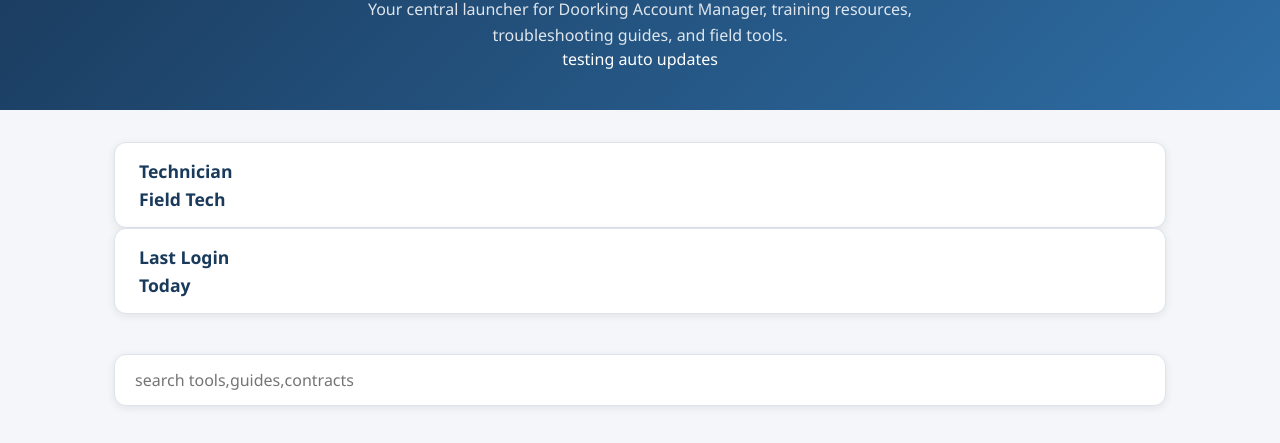
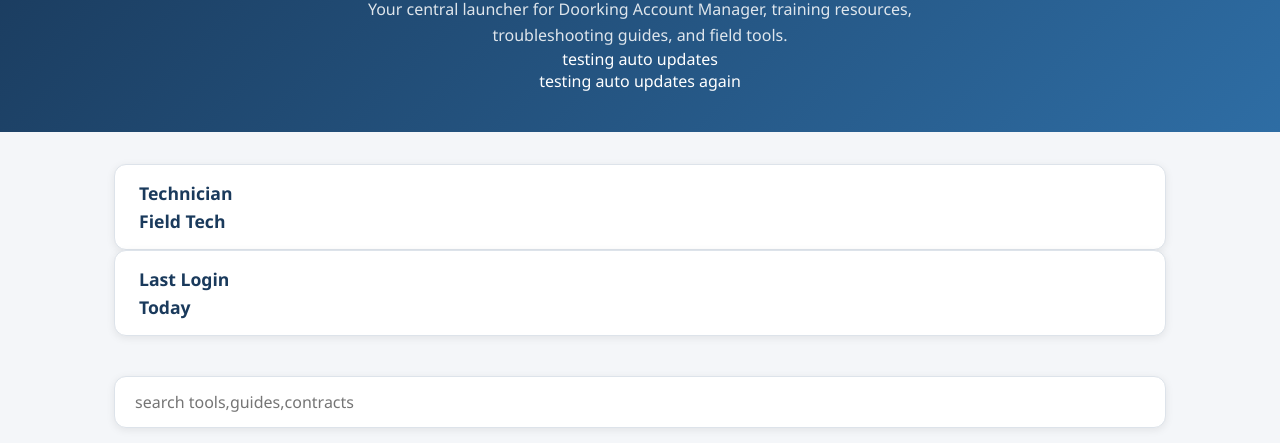
Before and after one commit to Westingo/metro-dashboard, an Electron app: page index.html in a window 1280 px wide. Shown: the part 157-600 px from the top of the page. Drawn offline with Linux system fonts and the light colour scheme.

```diff
--- a/index.html
+++ b/index.html
@@ -30,6 +30,7 @@
             troubleshooting guides, and field tools.
         </p>
         <p>testing auto updates</p>
+        <p>testing auto updates again</p>
     </section>
 
     <main class="main-content">
--- a/package.json
+++ b/package.json
@@ -1,6 +1,6 @@
 {
   "name": "metro-dashboard",
-  "version": "1.0.6",
+  "version": "1.0.8",
   "description": "Metro Access Control - Doorking Operations Dashboard",
   "main": "main.js",
   "scripts": {
```
